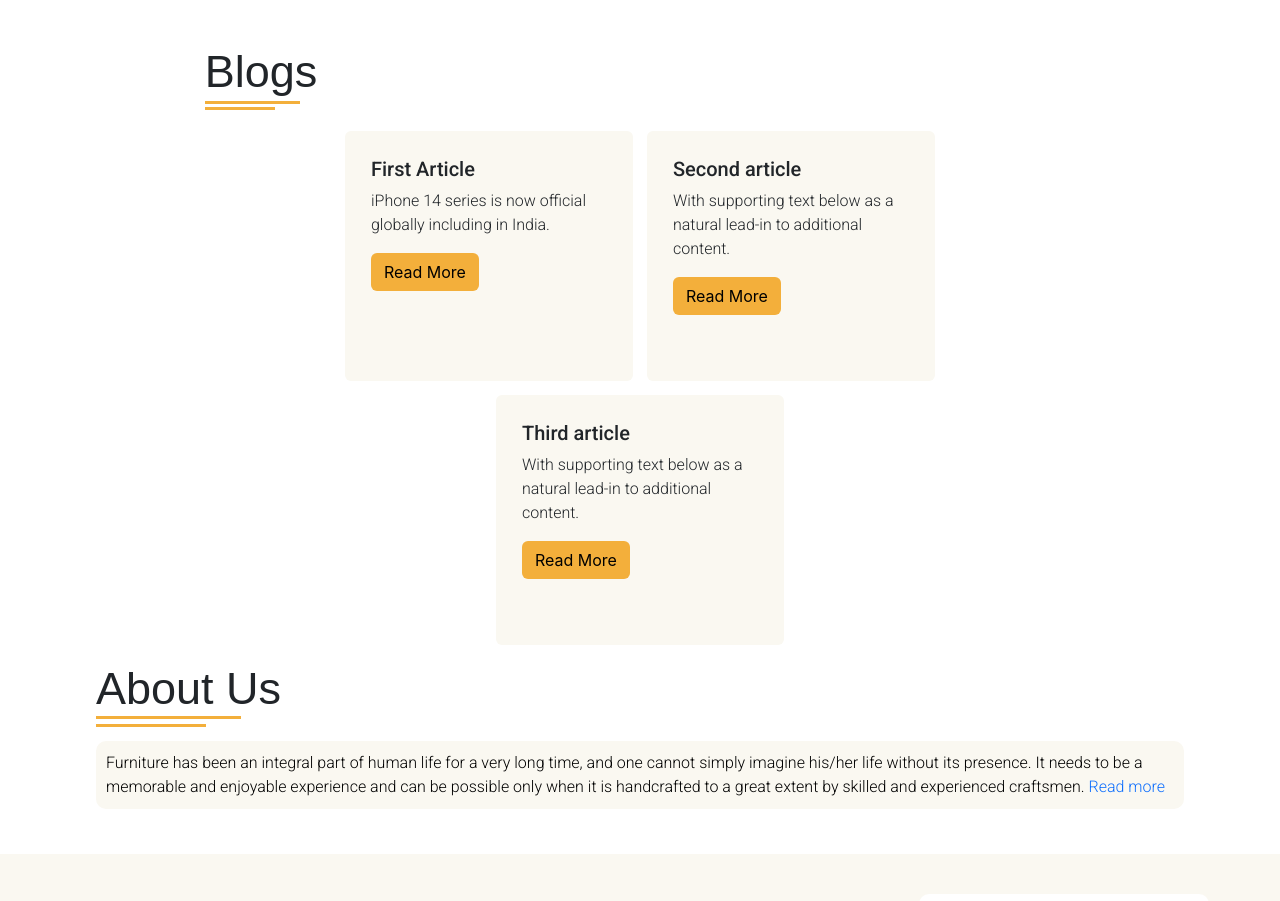
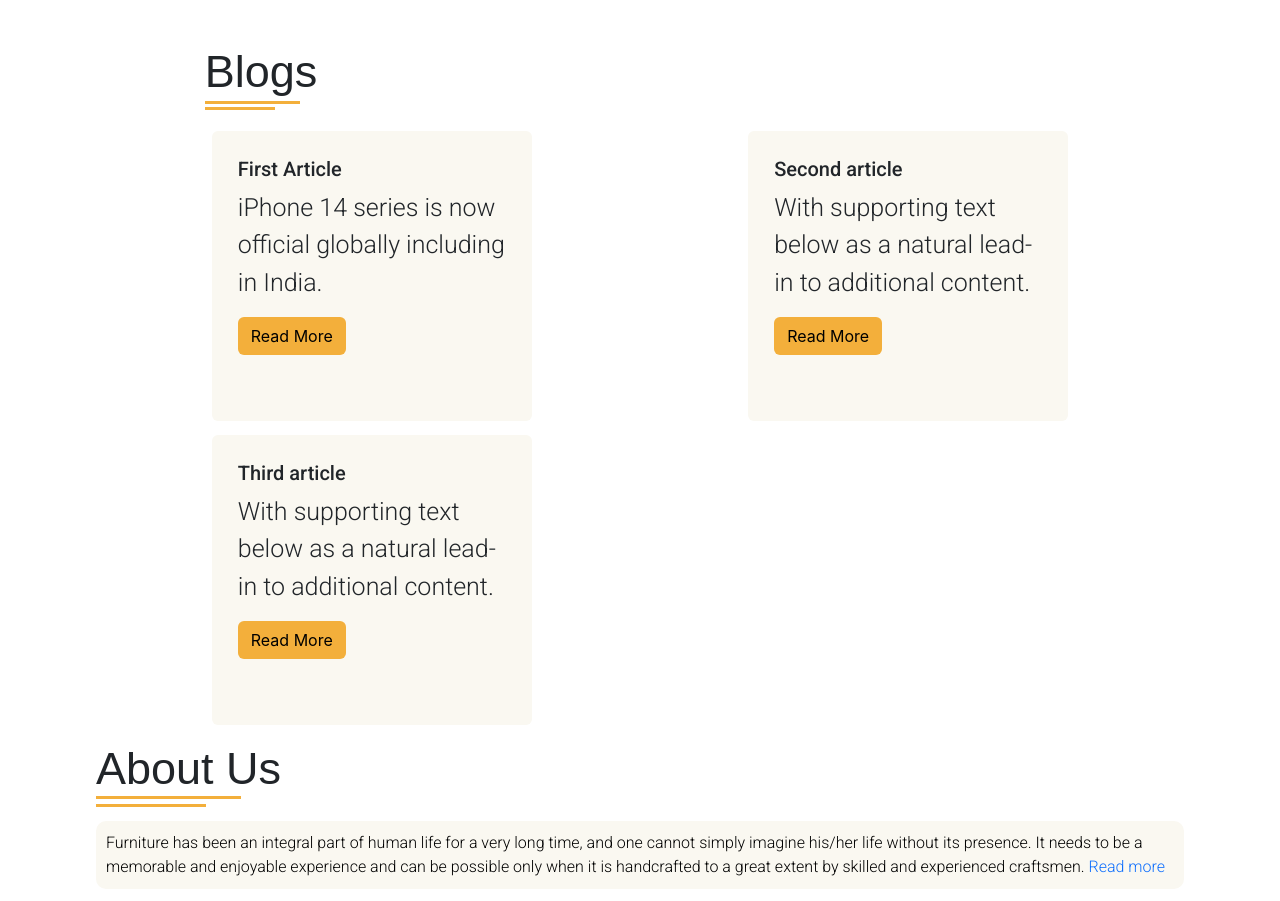
Before and after one commit to Majeed-hub/baitalArabFurniture, a React (Create React App) app: page / in a window 1280 px wide. Shown: the part 5560-6461 px from the top of the page. Built offline with nearby package versions, Linux system fonts and the light colour scheme; a web font is replaced by a local one.

Commit message:
fixed aligment and font size of blog card

```diff
--- a/src/components/BlogCard/BlogCard.js
+++ b/src/components/BlogCard/BlogCard.js
@@ -7,16 +7,16 @@ export const BlogCard = ({ id, title, content }) => {
     <div
       class="card"
       style={{
-        width: '18rem',
+        width: '20rem',
         backgroundColor: '#FAF8F1',
-        height: '250px',
+        height: '290px',
         display: 'inline-block',
         margin: '7px',
       }}
     >
       <div class="card-body">
         <h5 class="card-title">{title}</h5>
-        <p class="card-text">{content}</p>
+        <p class="card-text" style={{fontSize:"25px"}}>{content}</p>
         <Link className="btn btnViewMore" to={`/blog-detail/${id}`}>
           Read More
         </Link>
--- a/src/pages/Blog/Blog.css
+++ b/src/pages/Blog/Blog.css
@@ -7,7 +7,7 @@
 }
 .BlogCardWrapper {
   display: flex;
-  justify-content: center;
+  justify-content: space-between;
   flex-wrap: wrap;
 }
 
```
